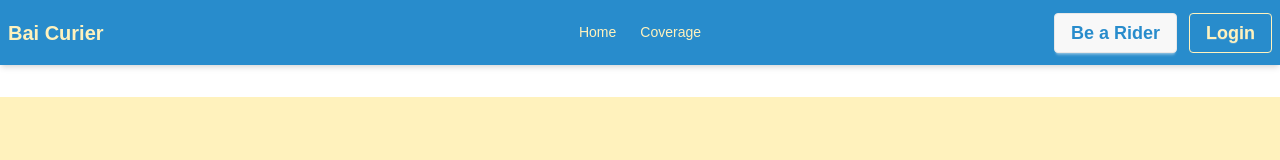
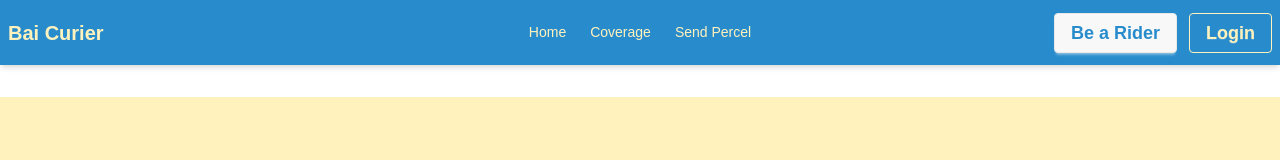
Before and after one commit to RohanR05/batrox-curier, a React (Vite) app: page / in a window 1280 px wide. Shown: the top 160 px of the page. Built offline with nearby package versions, Linux system fonts and the light colour scheme; no server answers.

Commit message:
send parcel page creating

```diff
--- a/src/Components/Navbar/Navbar.jsx
+++ b/src/Components/Navbar/Navbar.jsx
@@ -12,6 +12,7 @@ const Navbar = () => {
     logOut()
       .then((result) => {
         console.log(result);
+        alert("logout");
       })
       .catch((error) => {
         console.log(error);
@@ -25,6 +26,9 @@ const Navbar = () => {
       </li>
       <li>
         <NavLink to={"/coverage"}>Coverage</NavLink>
+      </li>
+      <li>
+        <NavLink to={"/send-Parcel"}>Send Percel</NavLink>
       </li>
       <li className="inline-block md:hidden">
         <NavLink to={"/beARider"}>Be A Rider?</NavLink>
--- /dev/null
+++ b/src/pages/SendParcel/SendParcel.jsx
@@ -0,0 +1,11 @@
+import React from 'react'
+
+const SendParcel = () => {
+  return (
+    <div>
+      <h2>Send Parcel</h2>
+    </div>
+  )
+}
+
+export default SendParcel
--- a/src/routes/routes.jsx
+++ b/src/routes/routes.jsx
@@ -7,6 +7,7 @@ import Login from "../pages/Auth/Login/Login";
 import Register from "../pages/Auth/Register/Register";
 import BeARider from "../pages/BeARider/BeARider";
 import PrivetRoutes from "./PrivetRoutes";
+import SendParcel from "../pages/sendParcel/sendParcel";
 
 export const router = createBrowserRouter([
   {
@@ -16,6 +17,14 @@ export const router = createBrowserRouter([
       {
         index: true,
         Component: Home,
+      },
+      {
+        path: "send-Parcel",
+        element: (
+          <PrivetRoutes>
+            <SendParcel></SendParcel>
+          </PrivetRoutes>
+        ),
       },
       {
         path: "/beARider",
```
